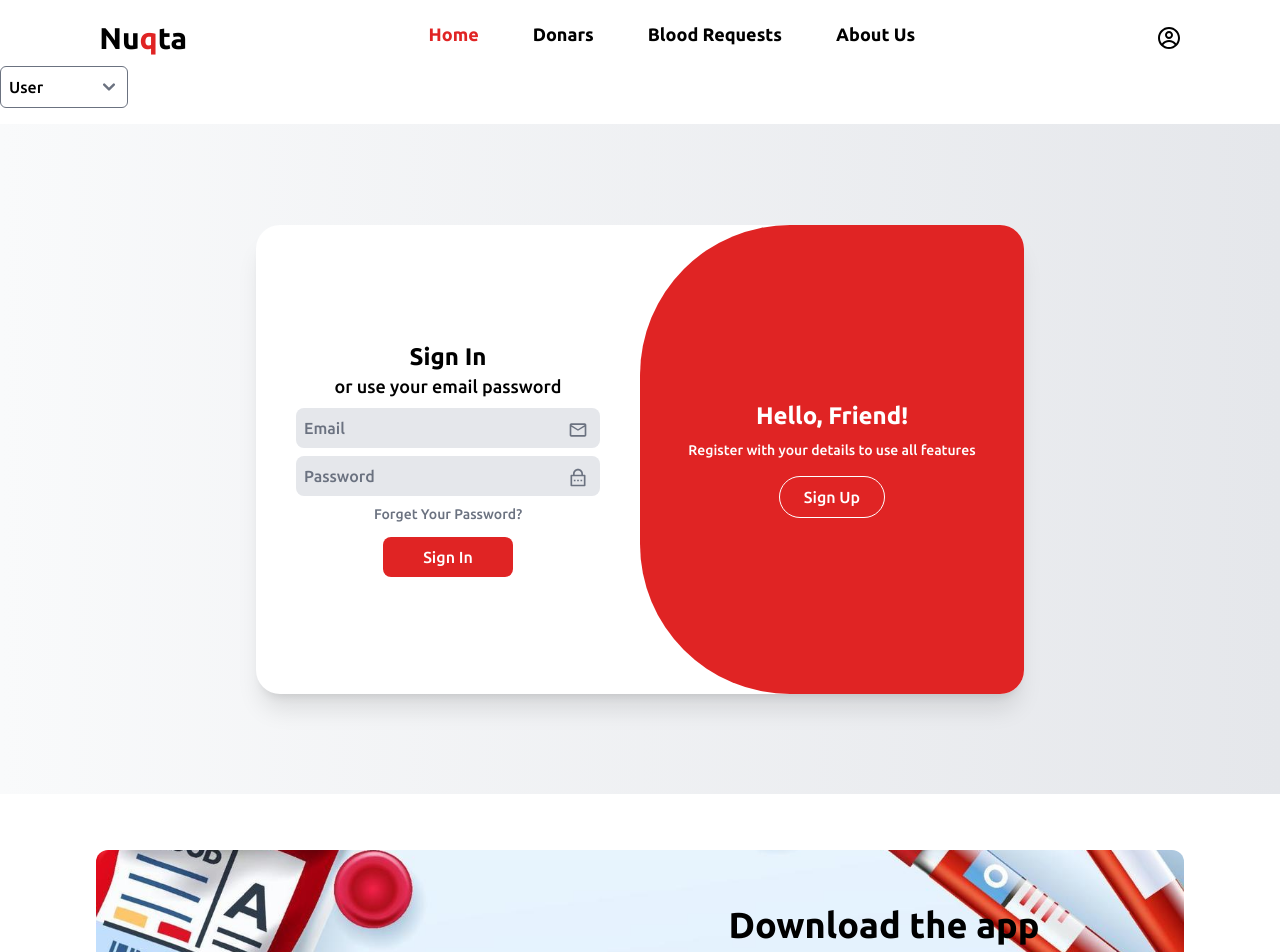
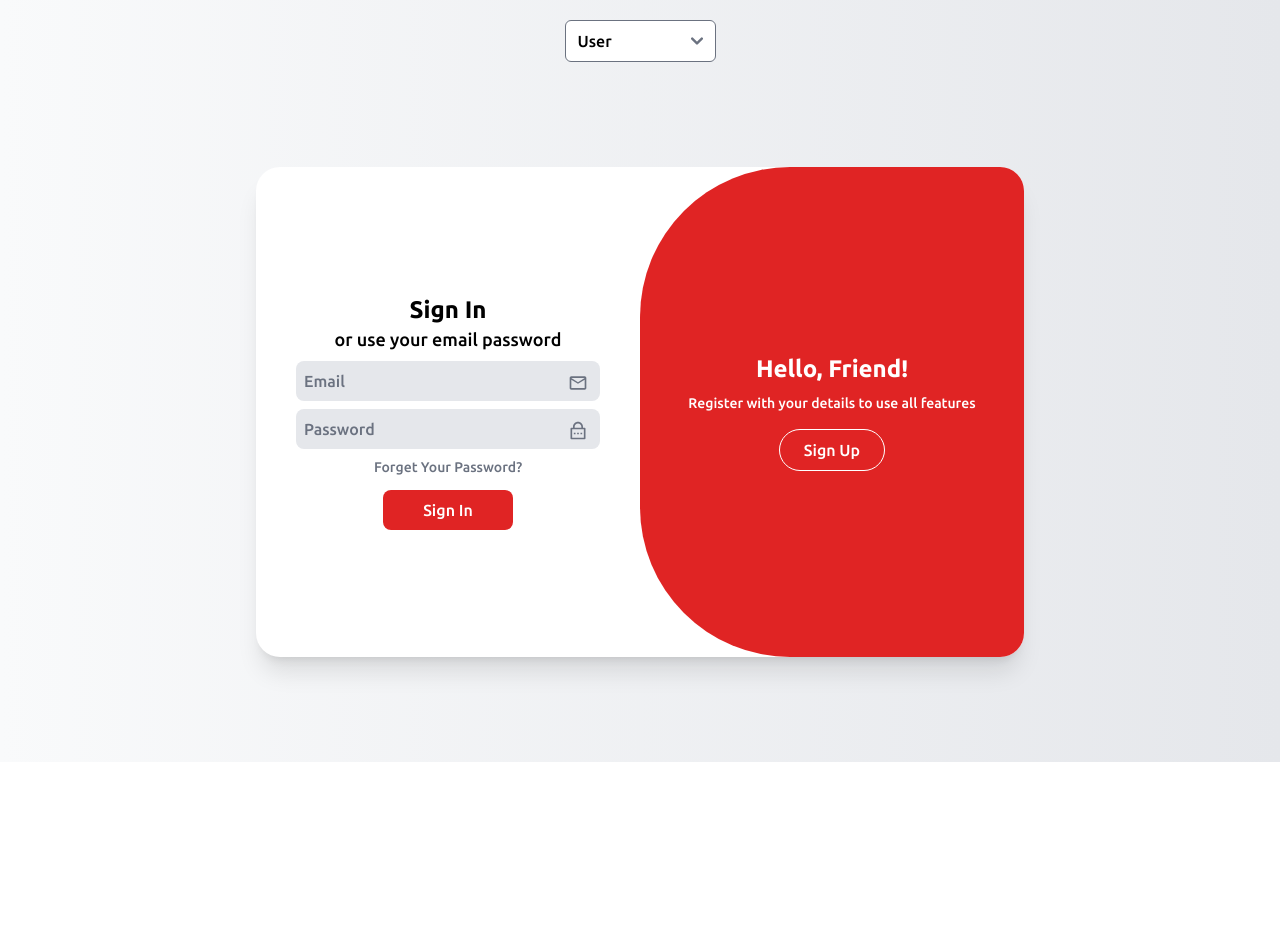
Before and after one commit to Mohamed-habib2025/Nuqta, a React (Vite) app: page /landingpage in a window 1280 px wide. Shown: the top 952 px of the page. After the commit the page ends 800 px from the top, so only its background shows below. Built offline with nearby package versions, Linux system fonts and the light colour scheme.

Commit message:
Graduation project7

```diff
--- a/src/components/Routesmyapp.jsx
+++ b/src/components/Routesmyapp.jsx
@@ -13,9 +13,12 @@ import Footer from './Footer';
 
 
 function Routesmyapp() {
+
+  const user = false;
+
   return (
     <div>
-      <Header />
+      {user && <Header />}
       <Routes>
         <Route path='/loginpage' element={<LoginPage />} />
         <Route path='/loginpageorganisation' element={<LoginPageOrganisation />} />
@@ -24,8 +27,8 @@ function Routesmyapp() {
         <Route path='/donors' element={<Donors />} />
         <Route path='/landingpage' element={<Landingpage />} />
       </Routes>
-      <Banner />
-      <Footer />
+      {user && <Banner />}
+      {user && <Footer />}
     </div>
   )
 }
--- a/src/pages/Landing.jsx
+++ b/src/pages/Landing.jsx
@@ -7,10 +7,10 @@ function Landing() {
   const [userType, setUserType] = useState("user");
 
   return (
-    <div className="">
-      <div className="">
+    <div className="bg-gradient-to-r from-gray-50 to-gray-200">
+      <div className="w-[85%] mx-auto flex justify-center">
         <select
-          className=" w-32 mx-auto p-2 mb-4 border rounded-md focus:outline-none focus:ring-0"
+          className=" mt-5 cursor-pointer rounded-md focus:outline-none focus:ring-0"
           value={userType}
           onChange={(e) => setUserType(e.target.value)}
         >
--- a/src/pages/LoginPage.jsx
+++ b/src/pages/LoginPage.jsx
@@ -22,10 +22,10 @@ function LoginPage() {
   };
 
   return (
-    <div className='w-full mx-auto h-[670px] flex items-center justify-center bg-gradient-to-r from-gray-50 to-gray-200'>
-      <div className="relative w-[768px] min-h-[70%] bg-white rounded-3xl shadow-xl overflow-hidden">
+    <div className='w-full mx-auto h-[700px] flex items-center justify-center'>
+      <div className="relative w-[768px] min-h-[90%] md:min-h-[70%] bg-white rounded-3xl shadow-xl overflow-hidden m-5">
         {/* Sign Up Form */}
-        <div className={`absolute top-0 right-0 w-1/2 h-full transition-all duration-700 ${isSignUp ? 'opacity-100 z-10 ' : 'opacity-0 z-0 '}`}>
+        <div className={`absolute transition-all duration-700 ${isSignUp ? 'opacity-100 bottom-0 md:top-0 right-0 w-full md:w-1/2 md:h-full' : 'opacity-0'}`}>
           <form onSubmit={(e) => e.preventDefault()} className="flex flex-col items-center justify-center h-full p-10">
             <h1 className="text-2xl font-bold">Create Account</h1>
             <span className="text-[18px]">or use your email for registration</span>
@@ -33,19 +33,19 @@ function LoginPage() {
               <input type="text" placeholder="Username" className="rounded-lg bg-gray-200 border-none w-full p-2 focus:ring-0" />
               <div className="flex justify-between w-full">
                 {/* <select className=" cursor-pointer rounded-lg bg-gray-200 border-none w-[48%] p-2 focus:ring-0">
-                  <option>Birth Date</option>
-                </select> */}
-                <input type="date" className=" text-gray-500 rounded-lg bg-gray-200 border-none w-[48%] p-2 focus:ring-0" />
-                <input type="number" placeholder='Weight' className=" rounded-lg bg-gray-200 border-none w-[48%] p-2 focus:ring-0" />
+              <option>Birth Date</option>
+            </select> */}
+                <input type="date" className=" text-gray-500 rounded-lg bg-gray-200 border-none w-[49%] p-2 focus:ring-0" />
+                <input type="number" placeholder='Weight' className=" rounded-lg bg-gray-200 border-none w-[49%] p-2 focus:ring-0" />
               </div>
               <div className="flex justify-between w-full">
-                <select name="governorate" value={formData.governorate} onChange={handleChange} className=" cursor-pointer w-[48%] p-2 border-none rounded bg-gray-200 focus:ring-0" required>
+                <select name="governorate" value={formData.governorate} onChange={handleChange} className=" cursor-pointer w-[49%] p-2 border-none rounded bg-gray-200 focus:ring-0" required>
                   <option value=""> Governorate</option>
                   {Object.keys(governorates).map((gov) => (
                     <option key={gov} value={gov}>{gov}</option>
                   ))}
                 </select>
-                <select name="bloodType" value={formData.bloodType} onChange={handleChange} className=" cursor-pointer w-[48%] p-2 border-none rounded bg-gray-200 focus:ring-0" required>
+                <select name="bloodType" value={formData.bloodType} onChange={handleChange} className=" cursor-pointer w-[49%] p-2 border-none rounded bg-gray-200 focus:ring-0" required>
                   <option value="">Blood Type</option>
                   {["A+", "A-", "B+", "B-", "O+", "O-", "AB+", "AB-"].map((type) => (
                     <option key={type} value={type}>{type}</option>
@@ -74,7 +74,7 @@ function LoginPage() {
         </div>
 
         {/* Sign In Form */}
-        <div className={`absolute top-0 left-0 w-1/2 h-full transition-all duration-700 ${isSignUp ? 'opacity-0 z-0 ' : 'opacity-100 z-10 '}`}>
+        <div className={`absolute transition-all duration-700 ${isSignUp ? 'opacity-0 w-full h-[70%] right-0 ' : 'opacity-100 top-0 left-0 w-full md:w-1/2 h-[70%] md:h-full'}`}>
           <form onSubmit={(e) => e.preventDefault()} className="flex flex-col items-center justify-center h-full p-10">
             <h1 className="text-2xl font-bold">Sign In</h1>
             <span className="text-[18px]">or use your email password</span>
@@ -94,11 +94,16 @@ function LoginPage() {
         </div>
 
         {/* Toggle Container */}
-        <div className={`absolute top-0 left-1/2 w-1/2 transition-all duration-700 h-full ${isSignUp ? '-translate-x-full' : ''}`}>
-          <div className={`bg-red-600 text-white flex flex-col items-center justify-center h-full px-10 text-center ${isSignUp ? 'rounded-r-[150px]' : 'rounded-l-[150px]'}`}>
+        <div className={`absolute  transition-all duration-700 transform
+          ${isSignUp ?
+            ' -translate-y-full md:-translate-y-0 md:-translate-x-full w-full md:w-1/2 h-[30%] md:h-full md:left-1/2 top-[30%] md:top-0'
+            : ' translate-y-full md:-translate-y-0 w-full md:w-1/2 h-[30%] md:h-full bottom-[30%] md:top-0 md:right-0'}`}>
+          <div className={`bg-red-600 text-white flex flex-col items-center justify-center h-full px-10 text-center transition-all duration-500 ease-in-out ${isSignUp ? ' rounded-b-[100px] md:rounded-none md:rounded-r-[150px]' : ' rounded-t-[100px] md:rounded-none md:rounded-l-[150px]'}`}>
             <h1 className="text-2xl font-bold">{isSignUp ? 'Welcome Back!' : 'Hello, Friend!'}</h1>
             <p className="text-sm mt-2">{isSignUp ? 'Enter your details to use all features' : 'Register with your details to use all features'}</p>
-            <button onClick={() => setIsSignUp(!isSignUp)} className="mt-4 px-6 py-2 border border-white rounded-full hover:border-black duration-300">
+            <button onClick={() => setIsSignUp(!isSignUp)}
+              className="mt-4 px-6 py-2 border border-white rounded-full hover:border-black hover:bg-white hover:text-black transition-all duration-300"
+            >
               {isSignUp ? 'Sign In' : 'Sign Up'}
             </button>
           </div>
```
Also changed, not shown: src/pages/LoginPageOrganisation.jsx (+85 -1 lines), src/Images/blood drop.png (added).
